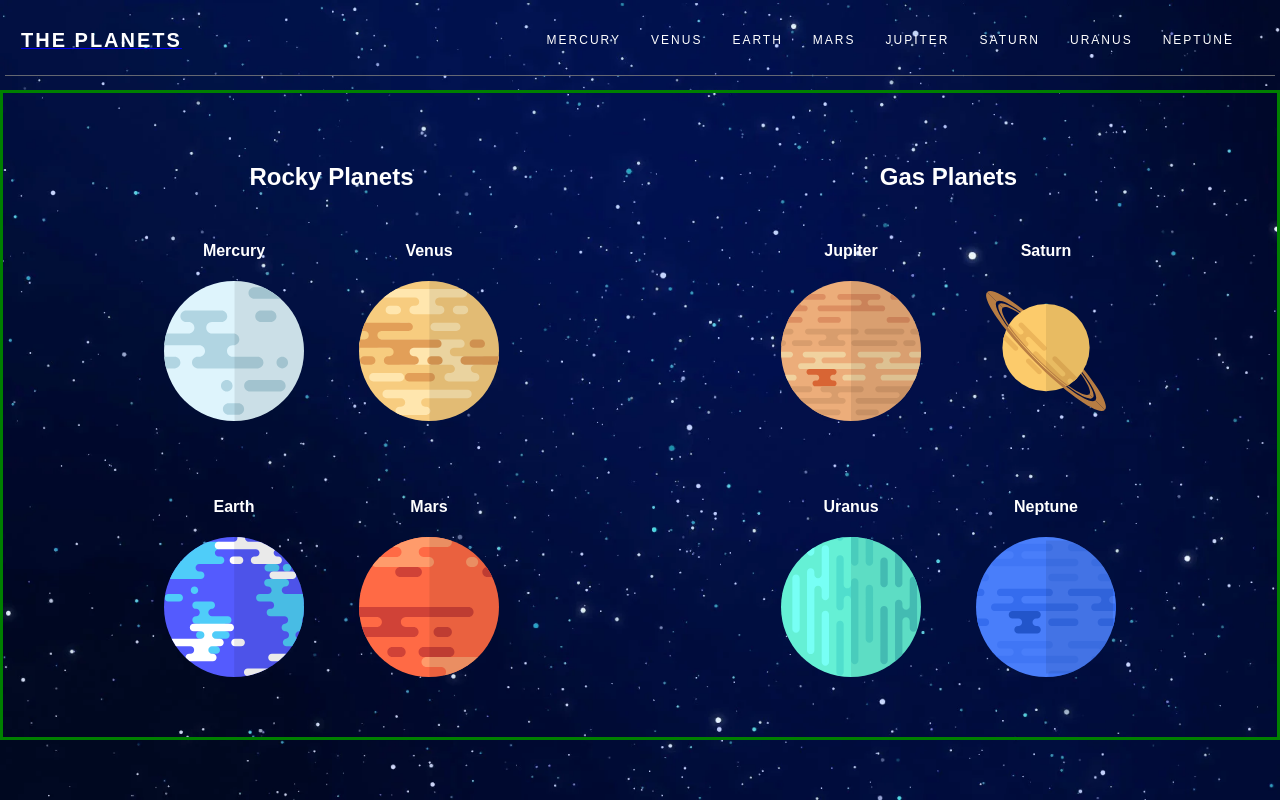
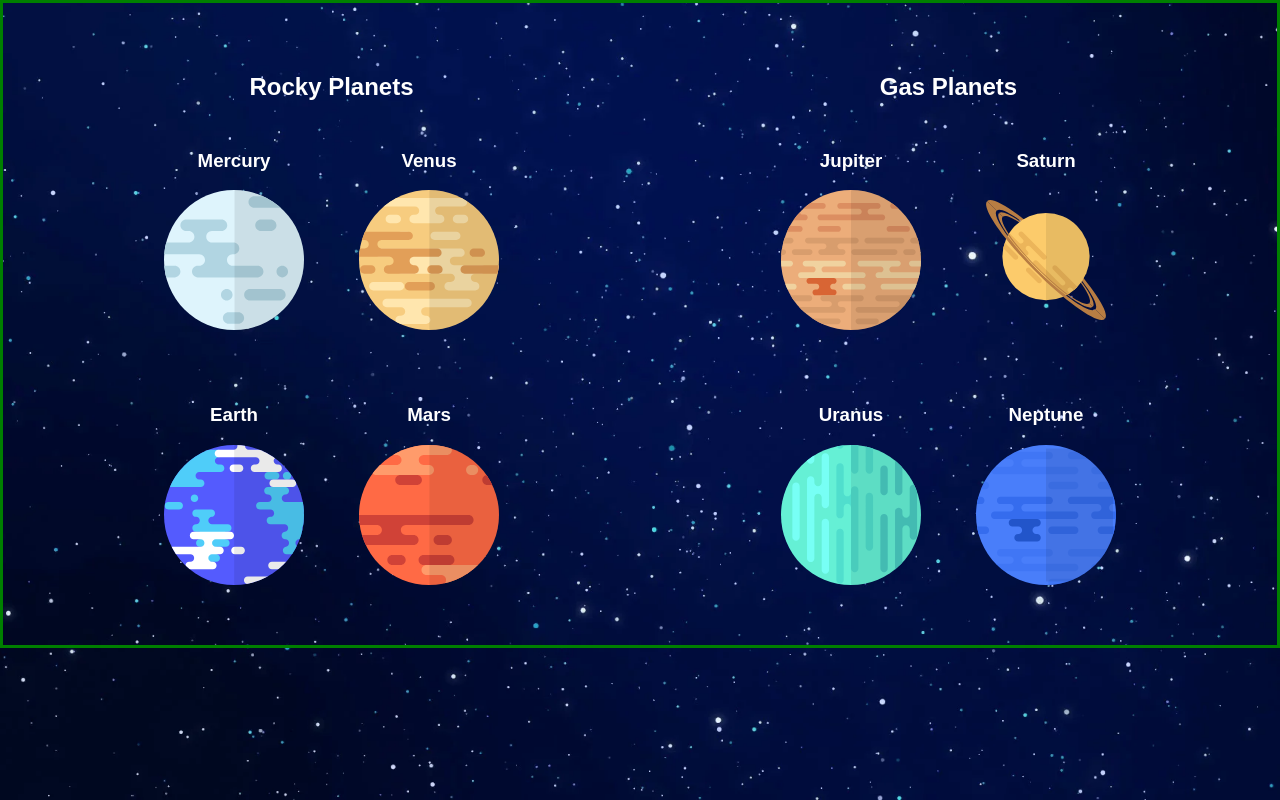
Before and after one commit to Rodri-97/planets-fact-website, a React (Create React App) app: page /#/ in a window 1280 px wide. Built offline with nearby package versions, Linux system fonts and the light colour scheme.

Commit message:
add links and hide navbar in Home page

```diff
--- a/src/App.js
+++ b/src/App.js
@@ -1,4 +1,5 @@
 import { HashRouter, Routes, Route } from "react-router-dom";
+import { useState } from "react";
 import Navbar from "./components/Navbar.js";
 import Home from "./components/Home.js";
 import Planet from "./components/Planet.js";
@@ -6,18 +7,21 @@ import { data } from "./data.js";
 import "./styles/App.css";
 
 const App = () => {
+  const [isNavbarHidden, setIsNavbarHidden] = useState(false);
   const planetNames = data.map(planet => planet.name);
   const planetRoutes = data.map(planet => <Route
                                             key={planet.name}
                                             path={`/${planet.name.toLowerCase()}`}
-                                            element={<Planet name={planet.name} />}
+                                            element={<Planet setIsNavbarHidden={setIsNavbarHidden}
+                                                             name={planet.name} />}
                                           />);
 
   return (
     <HashRouter basename='/'>
-      <Navbar planetNames={planetNames}/>
+      {isNavbarHidden ? null : <Navbar planetNames={planetNames}/> }
       <Routes>
-          <Route path="/" element={<Home data={data}/>} />
+          <Route path="/" element={<Home setIsNavbarHidden={setIsNavbarHidden}
+                                         data={data} />} />
           {planetRoutes}
       </Routes>
     </HashRouter>
--- a/src/components/Home.js
+++ b/src/components/Home.js
@@ -1,15 +1,23 @@
+import { Link } from "react-router-dom";
 import "../styles/Home.css";
 
 const Home = (props) => {
-    const { data } = props;
+    const { setIsNavbarHidden, data } = props;
+    setIsNavbarHidden(true);
     const rockyPlanets = data.slice(0, 4);
     const gasPlanets = data.slice(4);
     const getPlanetsDivs = (planets) => {
         return planets.map((planet) => {
-            return <div className="planet-container center">
-                <h4 className="planet-name">{planet.name}</h4>
-                <img key={planet.name} className="planet center" src={planet.images.planet} alt={planet.name}/>
+            return <Link to={`${planet.name.toLowerCase()}`}><div className="planet-container center">
+                <h3 className="planet-name">{planet.name}</h3>
+
+                    <img key={planet.name}
+                        className="planet center"
+                        src={planet.images.planet}
+                        alt={planet.name}
+                    />
             </div>
+            </Link>
 
         })
     }
--- a/src/components/Planet.js
+++ b/src/components/Planet.js
@@ -1,7 +1,8 @@
 import "../styles/Planet.css";
 
 const Planet = (props) => {
-    const { name } = props;
+    const { setIsNavbarHidden, name } = props;
+    setIsNavbarHidden(false);
     return (
         <div className="planet page">{name}</div>
     )
--- a/src/styles/App.css
+++ b/src/styles/App.css
@@ -15,6 +15,10 @@ body {
     justify-content: center;
 }
 
+a {
+    text-decoration: none;
+}
+
 a, button {
     cursor: pointer;
 }
--- a/src/styles/Home.css
+++ b/src/styles/Home.css
@@ -20,6 +20,7 @@
     flex-direction: column;
     border-radius: 20px;
     padding: 10px;
+    color: white;
 }
 
 .planet-container:hover {
```
